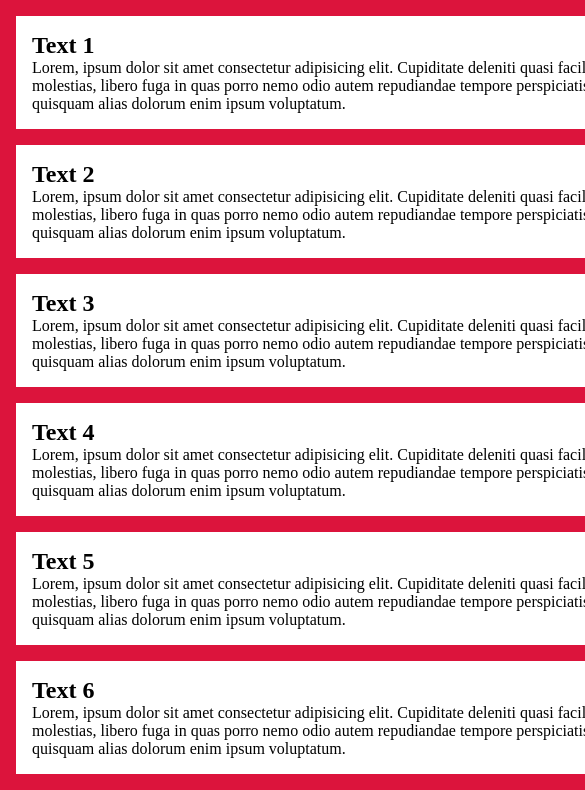
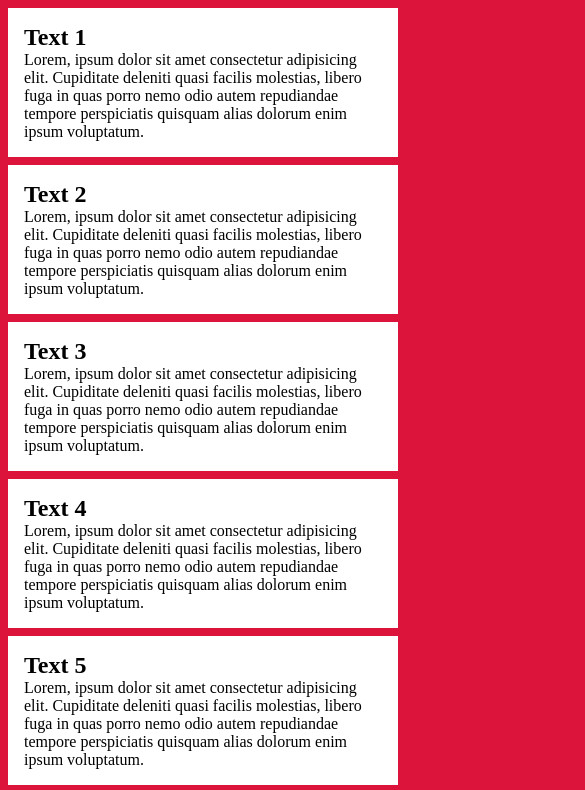
Before and after one commit to KwabenaIzen/custom-scroll-bar, a plain HTML site: page index.html in a window 390 px wide. Shown: the top 790 px of the page, 585 px wide, since content can reach past the window. Drawn offline with Linux system fonts and the light colour scheme.

Commit message:
change in width on screen size

```diff
--- a/style.css
+++ b/style.css
@@ -7,7 +7,7 @@ body {
   background-color: crimson;
 }
 .container div {
-  width: 600px;
+  width: 80%;
   background-color: white;
   padding: 1rem;
   margin: 1rem;
@@ -27,3 +27,26 @@ body {
   );
   border-radius: 100px;
 }
+@media (max-width: 540px) {
+  .container div {
+    width: 100%;
+    background-color: white;
+    padding: 1rem;
+    margin: 0.5rem;
+  }
+  ::-webkit-scrollbar {
+    background-color: transparent;
+    width: 10px;
+    border: 1px dotted gray;
+  }
+  ::-webkit-scrollbar-thumb {
+    background-color: #ff3cac;
+    background-image: linear-gradient(
+      225deg,
+      #ff3cac 0%,
+      #784ba0 50%,
+      #2b86c5 100%
+    );
+    border-radius: 100px;
+  }
+}
```
